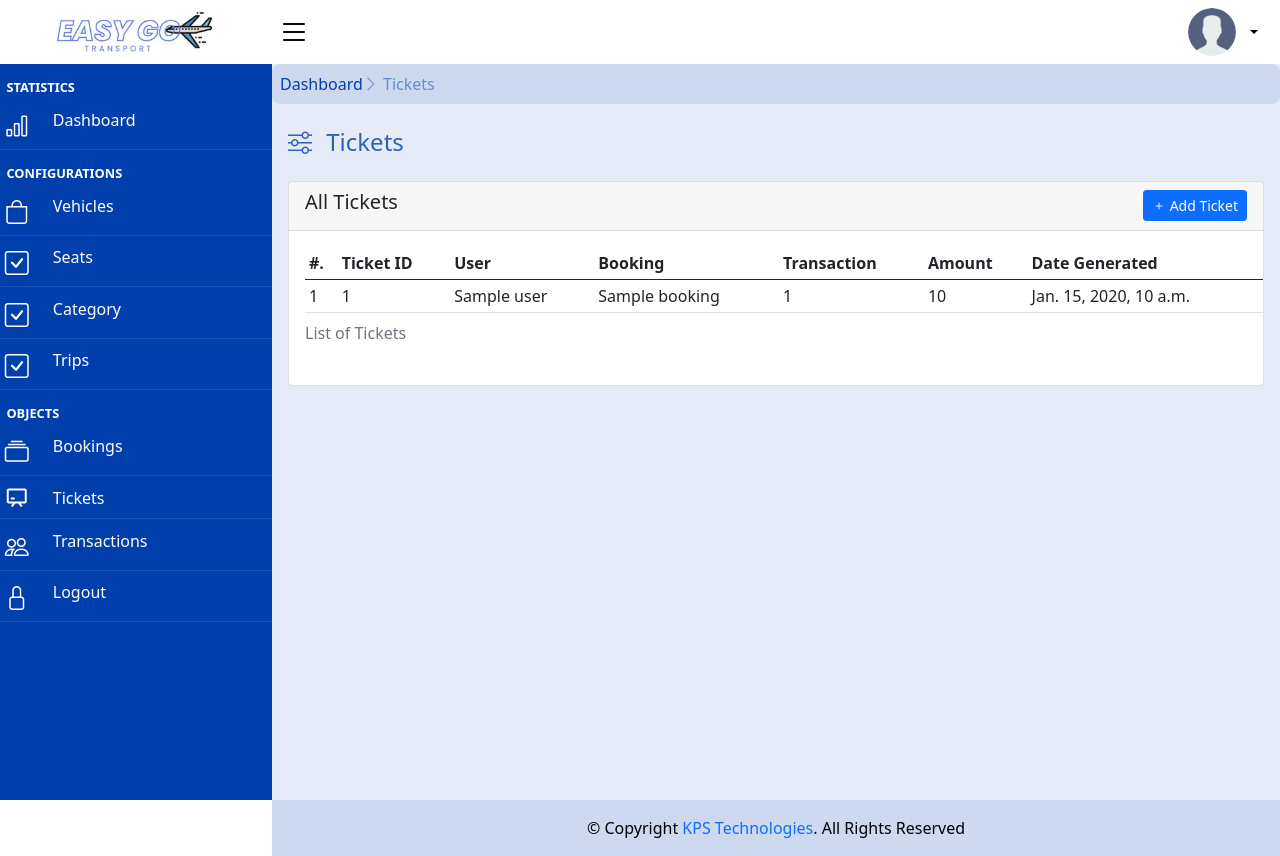
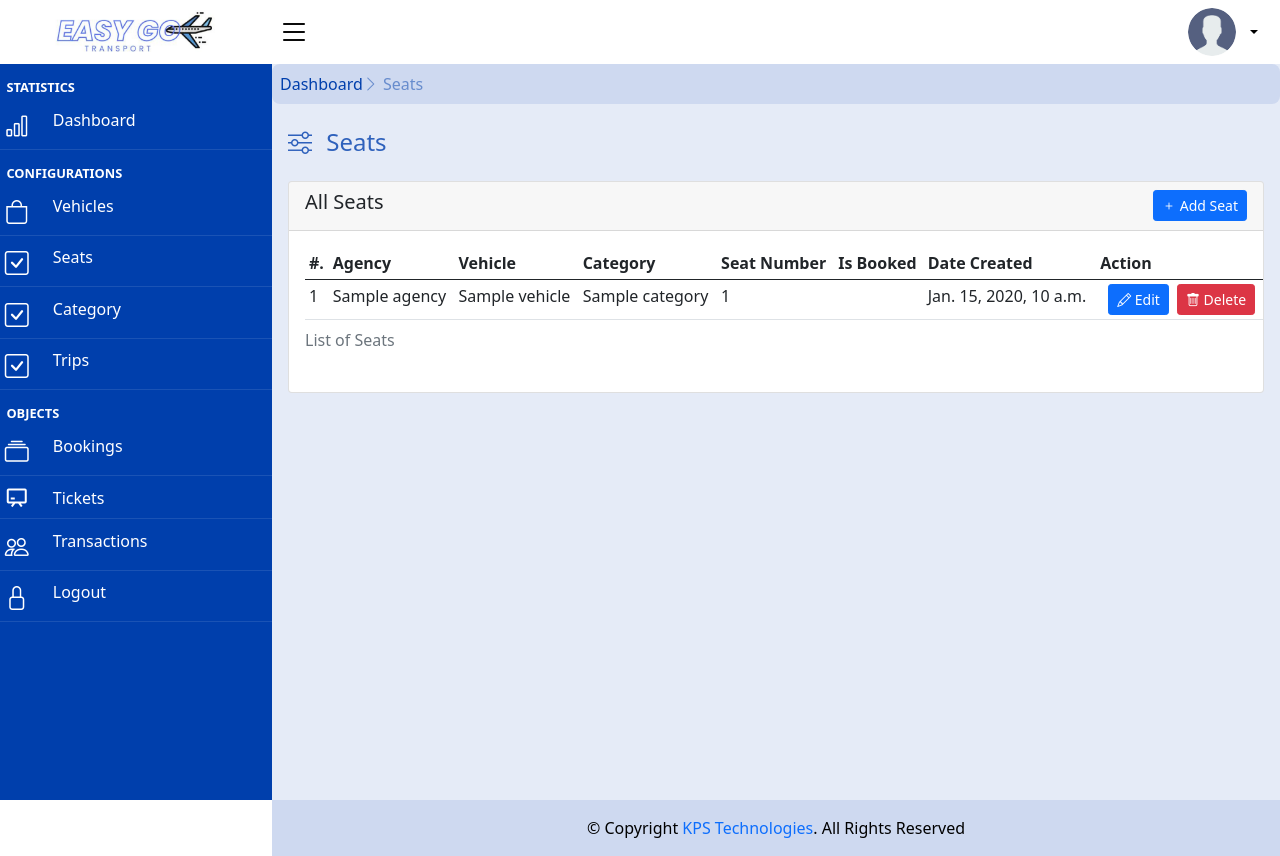
Before and after one commit to DevPrinceK/flight, a Django app: template core/backend/templates/backend/lists/seats.html in a window 1280 px wide. Run offline with Django 4.2, Linux system fonts and the light colour scheme; the template is opened without the code that fills it: most values are stand-ins (such as "Sample title", 1, 10 or a date in 2020); some libraries are stand-ins or nearby versions.

Commit message:
Update seats.html

```diff
--- a/core/backend/templates/backend/lists/seats.html
+++ b/core/backend/templates/backend/lists/seats.html
@@ -1,58 +1,76 @@
 {% extends 'backend/base.html' %}
 
-{% block active_item %}tickets{% endblock %}
-{% block page_title %}Tickets{% endblock %}
+{% block active_item %}seats{% endblock %}
+{% block page_title %}Seats{% endblock %}
 
 
 {% block content %}
 <div class="breadcrumb">
     <a href="{% url 'backend:backend' %}">Dashboard</a>
-    <a class="active"><i class="bi bi-chevron-right"></i> Tickets</a>
+    <a class="active"><i class="bi bi-chevron-right"></i> Seats</a>
 </div>
 
-
 <div class="p-3">
-    <h4 class="page-header"><i class="bi bi-sliders me-2"></i> Tickets</h4>
+    <h4 class="page-header"><i class="bi bi-sliders me-2"></i> Seats</h4>
     <div class="row">
         <section class="col-md-12 mt-3">
             <div class="card">
                 <div class="card-header d-flex justify-content-between">
-                    <h5 class="card-title"><span>All Tickets</span></h5>
+                    <h5 class="card-title"><span>All Seats</span></h5>
                     <div class="actions">
                         <a href="" class="btn btn-sm btn-primary text-white"><i class="bi bi-plus"></i> Add
-                            Ticket</a>
+                            Seat</a>
                     </div>
                 </div>
                 <div class="card-body">
-                    <table class="table table-sm data-table col-12" id="Tickets" style="min-width: 60em;">
-                        <caption>List of Tickets</caption>
+                    <table class="table table-sm data-table col-12" id="Seats" style="min-width: 60em;">
+                        <caption>List of Seats</caption>
                         <thead>
                             <tr>
                                 <th>#.</th>
-                                <th>Ticket ID</th>
-                                <th>User</th>
-                                <th>Booking</th>
-                                <th>Transaction</th>
-                                <th>Amount</th>
-                                <th>Date Generated</th>
+                                <th>Agency</th>
+                                <th>Vehicle</th>
+                                <th>Category</th>
+                                <th>Seat Number</th>
+                                <th>Is Booked</th>
+                                <th>Date Created</th>
+                                <th>Action</th>
                             </tr>
                         </thead>
                         <tbody>
-                            {% if tickets %}
-                            {% for ticket in tickets %}
+                            {% if seats %}
+                            {% for seat in seats %}
                             <tr>
                                 <td>{{forloop.counter}}</td>
-                                <td>{{ticket.ticket_id}}</td>
-                                <td>{{ticket.booking.user}}</td>
-                                <td>{{ticket.booking}}</td>
-                                <td>{{ticket.transaction.transaction_id}}</td>
-                                <td>{{ticket.transaction.amount}}</td>
-                                <td>{{ticket.date_created}}</td>
+                                <td>{{seat.vehicle.agency.name}}</td>
+                                <td>{{seat.vehicle.name}}</td>
+                                <td>{{seat.vehicle.category.name}}</td>
+                                <td>{{seat.seat_num}}</td>
+                                <td>{{seat.is_booked}}</td>
+                                <td>{{seat.date_created}}</td>
+                                <td class="text text-center d-flex">
+                                    <a href="" class="px-2">
+                                        <button class="btn btn-sm btn-primary">
+                                            <i class="bi bi-pencil"></i>
+                                            Edit
+                                        </button>
+                                    </a>
+
+                                    <form action="" method="POST" class="requires-confirmation"
+                                        data-message="Click on okay to permanently delete this candidate.">
+                                        <input type="hidden" name="seat_id" value="{{seat.id}}">
+                                        {% csrf_token %}
+                                        <button class="btn btn-sm btn-danger">
+                                            <i class="bi bi-trash"></i>
+                                            Delete
+                                        </button>
+                                    </form>
+                                </td>
                             </tr>
                             {% endfor %}
                             {% else %}
                             <tr>
-                                <td colspan="8" class="text-center">No Tickets Found</td>
+                                <td colspan="8" class="text-center">No Seats Found</td>
                             </tr>
                             {% endif %}
                         </tbody>
```
